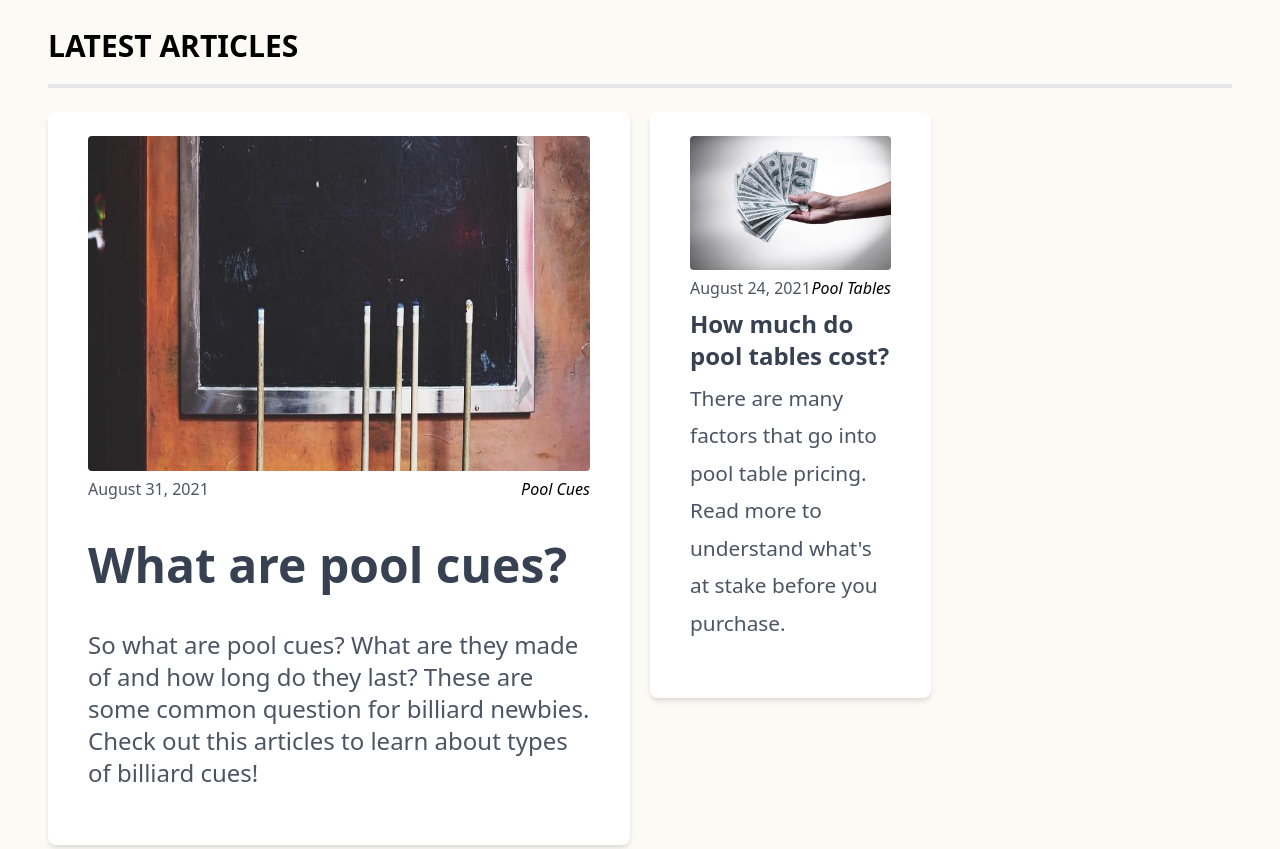
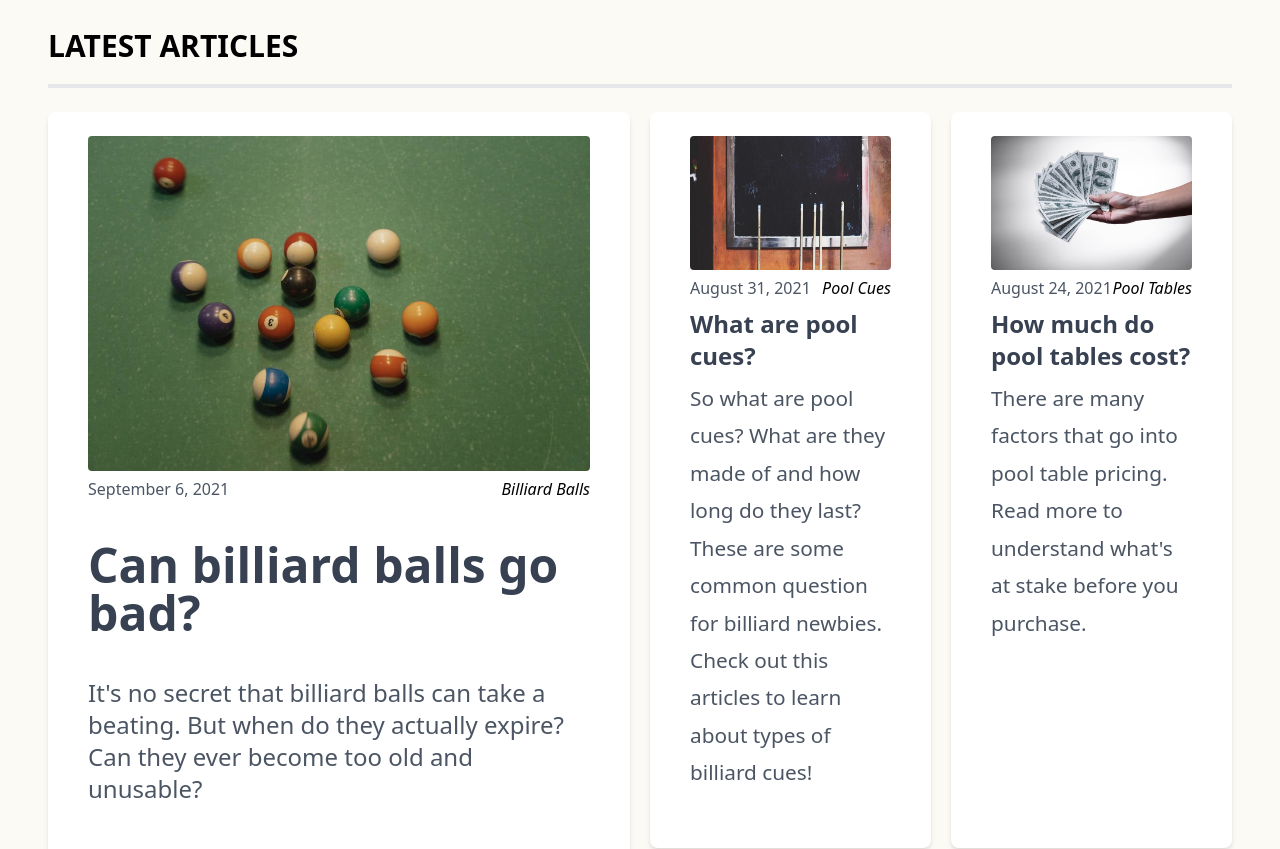
Before and after one commit to steven2711/pooltable-blog, a Next.js app: page / in a window 1280 px wide. Shown: the part 520-1369 px from the top of the page. Built offline with nearby package versions, Linux system fonts and the light colour scheme.

Commit message:
New post. Added sitemap and robots file.

```diff
--- a/cache/data.js
+++ b/cache/data.js
@@ -1 +1 @@
-export const posts = [{"slug":"how-much-do-pool-tables-cost","frontmatter":{"title":"How much do pool tables cost?","date":"August 24, 2021","excerpt":"There are many factors that go into pool table pricing. Read more to understand what's at stake before you purchase.","cover_image":"/images/posts/money.jpeg","category":"Pool Tables","author":"The Pool Guy","author_image":"/images/author.jpg"}},{"slug":"what-are-pool-cues","frontmatter":{"title":"What are pool cues?","date":"August 31, 2021","excerpt":"So what are pool cues? What are they made of and how long do they last? These are some common question for billiard newbies. Check out this articles to learn about types of billiard cues!","cover_image":"/images/posts/pool-cues.jpeg","category":"Pool Cues","author":"The Pool Guy","author_image":"/images/author.jpg"}}]
+export const posts = [{"slug":"can-billiard-balls-go-bad","frontmatter":{"title":"Can billiard balls go bad?","date":"September 6, 2021","excerpt":"It's no secret that billiard balls can take a beating. But when do they actually expire? Can they ever become too old and unusable?","cover_image":"/images/posts/billiard-balls.jpeg","category":"Billiard Balls","author":"The Pool Guy","author_image":"/images/author.jpg"}},{"slug":"how-much-do-pool-tables-cost","frontmatter":{"title":"How much do pool tables cost?","date":"August 24, 2021","excerpt":"There are many factors that go into pool table pricing. Read more to understand what's at stake before you purchase.","cover_image":"/images/posts/money.jpeg","category":"Pool Tables","author":"The Pool Guy","author_image":"/images/author.jpg"}},{"slug":"what-are-pool-cues","frontmatter":{"title":"What are pool cues?","date":"August 31, 2021","excerpt":"So what are pool cues? What are they made of and how long do they last? These are some common question for billiard newbies. Check out this articles to learn about types of billiard cues!","cover_image":"/images/posts/pool-cues.jpeg","category":"Pool Cues","author":"The Pool Guy","author_image":"/images/author.jpg"}}]
--- a/pages/all-articles.js
+++ /dev/null
@@ -1,9 +0,0 @@
-import Layout from "../components/Layout";
-
-export default function AllArticlesPage() {
-  return (
-    <Layout>
-      <h1>all the fucking stuff</h1>
-    </Layout>
-  );
-}
--- /dev/null
+++ b/posts/can-billiard-balls-go-bad.md
@@ -0,0 +1,73 @@
+---
+title: "Can billiard balls go bad?"
+date: "September 6, 2021"
+excerpt: "It's no secret that billiard balls can take a beating. But when do they actually expire? Can they ever become too old and unusable?"
+cover_image: "/images/posts/billiard-balls.jpeg"
+category: "Billiard Balls"
+author: "The Pool Guy"
+author_image: "/images/author.jpg"
+---
+
+<!-- Markdow generator - https://jaspervdj.be/lorem-markdownum/ -->
+
+It's no secret that billiard balls can take a beating. From being slammed into one another or dropping them on the floor, there are a number of ways for them to break down and go bad. That's why it's important to take good care of them and know when they need to be replaced. If you put enough money into purchasing your pool table and all the accessories, such as pool cues and racks, then you probably want to make sure those pool balls last as long as possible too. A bad ball can ruin any player's shot because it won't roll straight or bounce the way it should. But when do they actually expire? Can they ever become too old and unusable? We'll explore these questions in this article!
+
+## **What billiard balls are made of?**
+
+Billiard balls can vary in quality based on what materials are used. Often times, pool halls and pool supply stores will carry balls made from plastic materials because it is the cheapest option. However, pool players prefer balls that are made out of a high quality resins to ensure longevity and quality play. The two best materials used in billiard ball production are phenolic resin and polyester resin. These materials make for a dense ball with increased hardness.
+
+### *How can you tell if your balls are plastic or resin based?*
+
+If your balls  have a high pitched click when they collide with one another, then your pool balls are most likely made out of plastic. If you pool balls have a duller sound and feel to them when they knock together, it is likely that they are pool balls made from resin. Also, resin balls appear to be a lot shinier than their plastic counterparts.
+
+## **How do I know if my billiard balls are bad?**
+
+Pool balls can go bad in a number of ways including:  scratched or nicked, they appear to be warped, they develop a bitter smell (like musty rubber), or they lose their shine.
+
+### *Scratches and nicks*
+
+Scratches and nicks can make pool balls unpredictable; you never know which way they will spin. A pool ball with only one scratch may appear to be completely fine, but due to the unpredictability, pool players should replace such balls.
+
+### *Warped balls*
+
+Warped pool balls fail to travel in a straight line due to their uneven weight distribution. They may spin or wobble when you hit them with your pool cue, which also makes them unpredictable. A pool player should always replace warped pool balls because they can't control them as well as regular pool balls.
+
+### *Bitter smell*
+
+If you start to notice a bitter smell coming from your billiard balls, it is an indicator that something has gone wrong. The pool balls have begun the process of oxidation; pool balls will emit a musty smell as they wear, but this smell should dissipate quickly and not remain. If the pool balls begin to smell like rubber or like they've been left out in the sun too long, it means pool balls are breaking down due to age. Unfortunately, there is no way to fix the issue. You'll have to buy new balls.
+
+### *Lost shine*
+
+Pool balls also lose their shine like any other pool accessory. The high gloss coating on pool balls helps protect them from warping and chipping as well as helping with grip on the cue ball. Burnishing is major culprit. Burnishing is when pool balls rub against each other during pool games causing material to wear off. To avoid burnishing pool balls, make sure you are always keeping pool balls separate from one another in storage.
+
+Many pool halls also have pool ball cleaning machines that keep pool balls sparkling bright, but any type of pool ball cleaner should do the trick. Do not use dollar bills! Players often use dollar bills to clean pool balls, but it's not advisable because it will also dull pool balls even further.
+
+## **Why does it matter if my billiard balls are bad?**
+
+If you are a casual player, you may not care about the condition of pool balls, but pool players that compete for money or pool players that play pool to win will want their pool table to have billiard balls with accurate surfaces. A warped pool ball causes off center hits which could result in less accurate shots. Even worse is when you find out your opponent is using a warping pool ball because it's easier for them to shoot accurately and leaves you with an unfair disadvantage. Billiards is a game of accuracy so you want all balls, cues, table and accessories to function properly.
+
+## **How often should you replace billiard balls?**
+
+If you meticulously clean your balls after every time you play pool, then you can probably get away with having them for a long time. If you're okay with the pool balls being dirty after every use and don't really care how long they last, then there's no reason to worry about replacing the pool balls right away. A general rule of thumb is to  replace the pool balls every few years if they're used frequently. If not, they can last as long as 10 years.
+
+## **Cleaning and storing your new billiard balls.**
+
+### *What's the best way to clean your set of balls?*
+
+Cleaning pool balls is pretty straightforward. The best way to do it is by using a soft pool ball cleaner and a microfiber pool ball towel. If you don't have pool ball cleaner, you can always try pool ball wipes. However, these are not as effective at cleaning the pool balls thoroughly because pool ball cleaners have a higher concentration of chemicals that really get into the pool surface and clean off any dirt. It's also a good idea to avoid using a standard pool brush or a rough rag to clean your balls. These can ding up your billiard balls pretty quickly by creating lots of small little abrasions over time.
+
+### *Can you put billiard balls in the dishwasher?*
+
+It may seem like an obvious way  to clean pool balls, but never put pool balls in the dishwasher. The water pressure and high heat from a dishwasher cycle could cause pool balls to become misshapen and have an unintended effect on pool cues when you use them later.
+
+### *How should you store pool balls?*
+
+The best way to keep your pool balls from going bad is by storing them in a cool, dry, dust-free place. Make sure that the pool ball container isn't within reach of any liquid or humidity as this could cause your balls to warp and smell over time. Keep the balls separated from anything that could scratch or ding them. It's good to store them in a case where each ball has it's own individual space. This ensures the balls don't rub against each other when transporting the case to other locations.
+
+## **What should I do with old, unused, or broken billiards balls?**
+
+So you have a few billiard ball sets laying around. If you no longer play pool, pool billiard balls might be the perfect item to donate to a pool hall or charity so that someone else can continue to enjoy pool. Painted pool balls would make great Christmas decorations since they are round, shiny and certainly festive!
+
+## **Conclusion**
+
+If you want to take your game up a notch, it’s important that you have the right equipment. It's important to know how to tell if your billiard balls are bad. If your billiard balls have scratches, have a wobble when they roll, or have developed a musty rubber smell, it's time to replace them. Keeping your balls clean and stored properly is a big part of making sure your pool balls have a long life.  If you are ever unsure about the quality or condition, feel free to reach out to us for help! We can answer any questions about billiards ball maintenance so that you don’t have to worry. Now go play some pool!
```
Also changed, not shown: public/images/posts/billiard-balls.jpeg (added), public/robots.txt (added), 1 other file (tests, documents, lock files or other folders).
